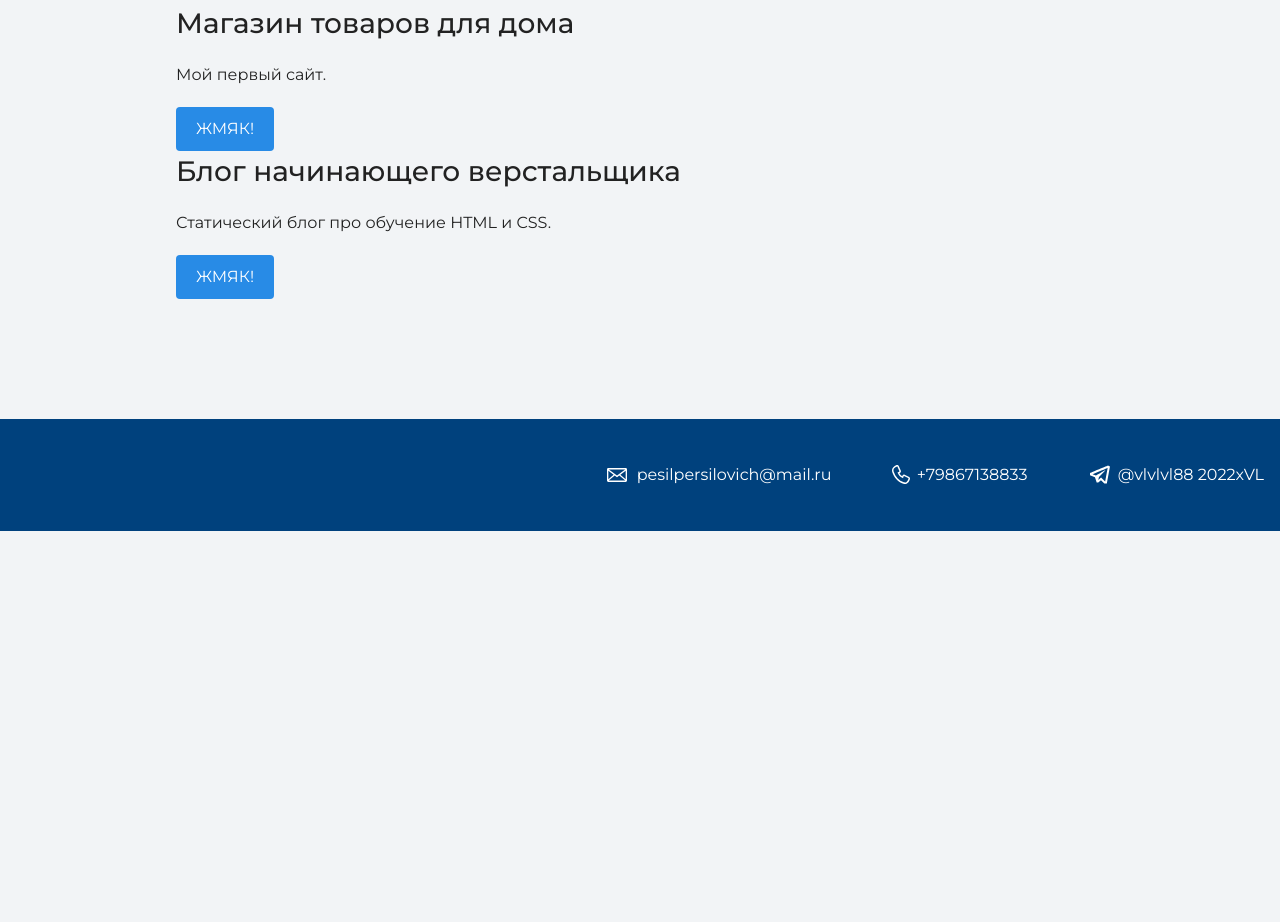
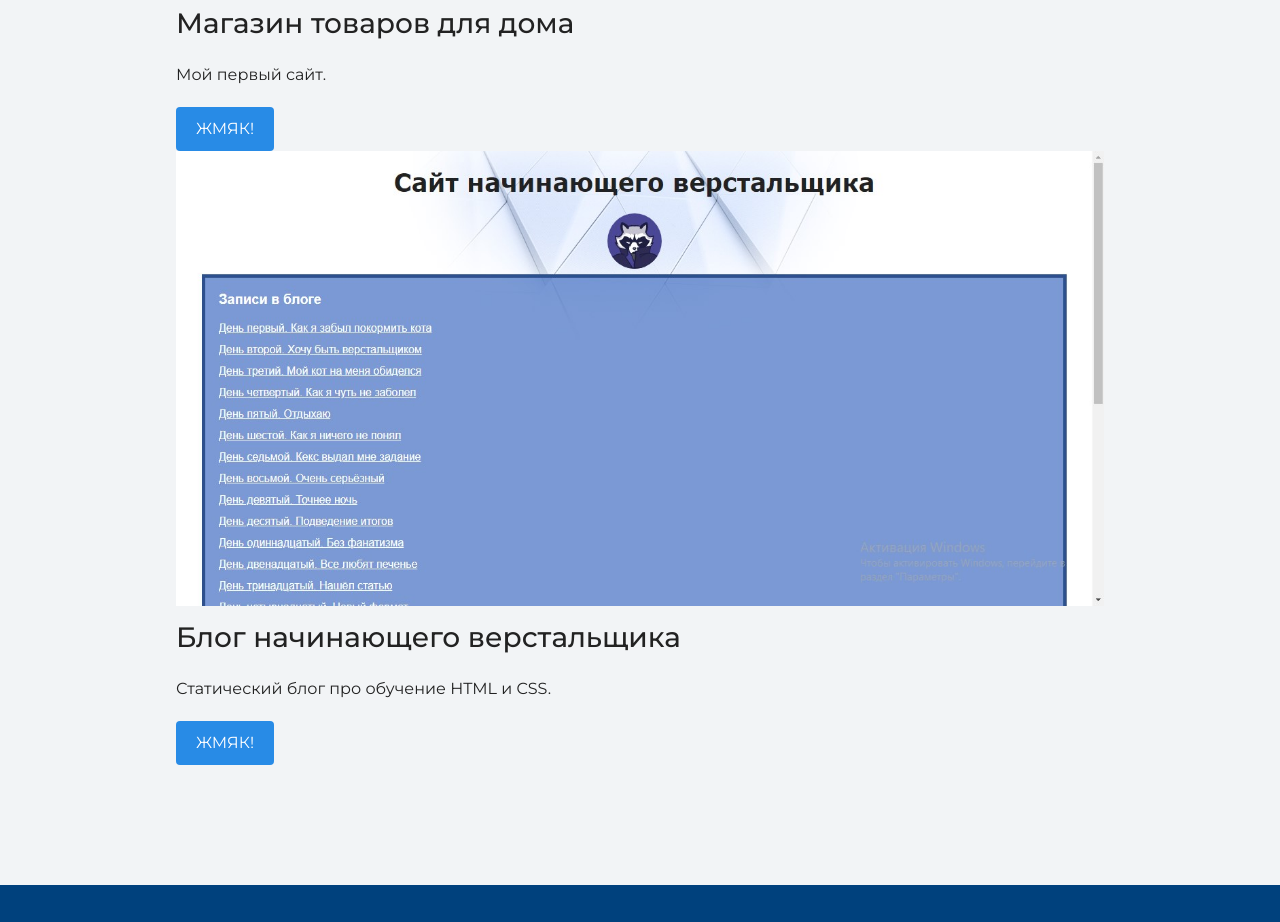
Before and after one commit to persilSv/my_site, a plain HTML site: page index.html in a window 1280 px wide. Shown: the part 3095-4017 px from the top of the page. Before the commit the page ends 3626 px from the top, so only its background shows below. Drawn offline with nearby package versions, Linux system fonts and the light colour scheme.

Commit message:
добавляет скрин блога

```diff
--- a/index.html
+++ b/index.html
@@ -54,10 +54,11 @@
       <figure class="project-image">
         <img src="files/project.jpg" width="928" height="536" alt="Cайт магазина товаров для дома">
       </figure>
+      </figure>
       <h3>Магазин товаров для дома</h3>
       <p>Мой первый сайт.</p>
       <a class="button" href="source/project/index.html">Жмяк!</a>
-
+      <img src="files/blog.jpg" width="928" height="455" alt="Блог не опознанного Енота">
       <h3>Блог начинающего верстальщика</h3>
       <p>Статический блог про обучение HTML и CSS.</p>
       <a class="button" href="source/project-state-final/index.html">Жмяк!</a>
```
Also changed, not shown: files/blog.jpg (added).
